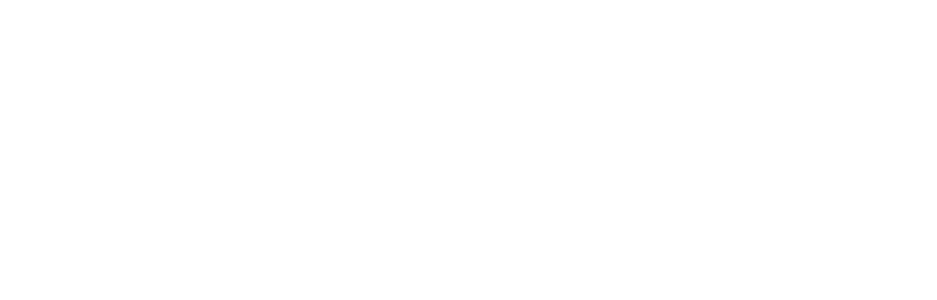
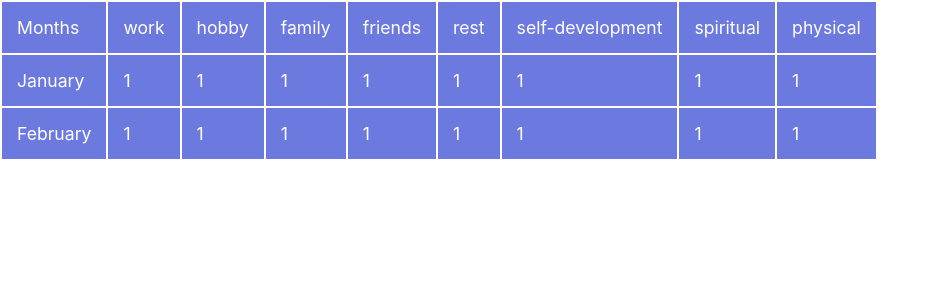
Before and after one commit to RinatMiniy/Circle-of-Life, a React (Create React App) app: page / in a window 1280 px wide. Shown: the top 300 px of the page, without its empty margins (0-937 px from the left). Built offline with nearby package versions, Linux system fonts and the light colour scheme; data requests are answered from the project's data file.

Commit message:
feat: add Table-component

```diff
--- a/db.json
+++ b/db.json
@@ -1,30 +1,32 @@
 {
   "data":[
       {
-        "month":"January",
-          "spheres":{
-            "Hobby": 1,
-            "Work": 1,
-            "Family": 1,
-            "Friends": 1,
-            "Rest": 1,
-            "Self-development": 1,
-            "Spiritual": 1,
-            "Physical": 1
-          }
+        "monthName":"January",
+        "spheres":{
+          "hobby": 1,
+          "work": 1,
+          "family": 1,
+          "friends": 1,
+          "rest": 1,
+          "selfDevelopment": 1,
+          "spiritual": 1,
+          "physical": 1
+        },
+        "id": 1
       },
       {
-        "month":"February",
-          "spheres":{
-            "Hobby": 1,
-            "Work": 1,
-            "Family": 1,
-            "Friends": 1,
-            "Rest": 1,
-            "Self-development": 1,
-            "Spiritual": 1,
-            "Physical": 1
-          }
+        "monthName":"February",
+        "spheres":{
+          "hobby": 1,
+          "work": 1,
+          "family": 1,
+          "friends": 1,
+          "rest": 1,
+          "selfDevelopment": 1,
+          "spiritual": 1,
+          "physical": 1
+        },
+        "id": 2
       }
   ]
 }
--- a/src/App.js
+++ b/src/App.js
@@ -1,5 +1,6 @@
 import { useEffect } from "react";
 import { useDispatch } from "react-redux";
+import Table from "./components/Table";
 import { fetchMonthsData } from "./store/monthsDataSlice";
 
 function App() {
@@ -10,6 +11,7 @@
   }, [])
   return (
     <div className="App">
+      <Table/>
     </div>
   );
 }
--- /dev/null
+++ b/src/components/Table.js
@@ -0,0 +1,71 @@
+import { useSelector } from "react-redux"
+
+const config = [
+  {
+    label: 'Months',
+    render: (data) => data.monthName,
+  },
+  {
+    label: 'work',
+    render: (data) => data.spheres.work,
+  },
+  {
+    label: 'hobby',
+    render: (data) => data.spheres.hobby,
+  },
+  {
+    label: 'family',
+    render: (data) => data.spheres.family,
+  },
+  {
+    label: 'friends',
+    render: (data) => data.spheres.friends,
+  },
+  {
+    label: 'rest',
+    render: (data) => data.spheres.rest,
+  },
+  {
+    label: 'self-development',
+    render: (data) => data.spheres.selfDevelopment,
+  },
+  {
+    label: 'spiritual',
+    render: (data) => data.spheres.spiritual,
+  },
+  {
+    label: 'physical',
+    render: (data) => data.spheres.physical,
+  },
+]
+
+function Table() {
+  const dataStore = useSelector((state) => state.monthsData)
+
+  return(
+    <table>
+    <thead>
+      <tr>
+        {config.map((headerData)=> {
+          return <th  key = {headerData.id} >{headerData.label}</th>
+        })}
+      </tr>
+    </thead>
+    <tbody>
+       {
+        dataStore.map((month) =>
+          <tr>
+            {
+              config.map((cellData) =>
+                <th>{cellData.render(month)}</th>
+              )
+            }
+          </tr>
+        )
+       }
+    </tbody>
+  </table>
+  )
+}
+
+export default Table
--- a/src/index.css
+++ b/src/index.css
@@ -11,3 +11,35 @@
   font-family: source-code-pro, Menlo, Monaco, Consolas, 'Courier New',
     monospace;
 }
+
+th,
+td {
+  padding: 15px;
+  overflow: hidden;
+  text-overflow: ellipsis;
+  white-space: nowrap;
+}
+
+th {
+  position: sticky;
+  top: 0;
+  background: #6c7ae0;
+  text-align: left;
+  font-weight: normal;
+  font-size: 1.1rem;
+  color: white;
+}
+
+th:last-child {
+  border: 0;
+}
+
+td {
+  padding-top: 10px;
+  padding-bottom: 10px;
+  color: #808080;
+}
+
+tr:nth-child(even) td {
+  background: #f8f6ff;
+}
--- a/src/index.js
+++ b/src/index.js
@@ -8,9 +8,7 @@
 const root = ReactDOM.createRoot(document.getElementById('root'));
 root.render(
   <Provider store = {store}>
-    <React.StrictMode>
       <App />
-    </React.StrictMode>
   </Provider>
 
 );
--- a/src/store/monthsDataSlice.js
+++ b/src/store/monthsDataSlice.js
@@ -3,19 +3,15 @@
 const fetchMonthsData = createAsyncThunk("monthsData/get", async () => {
   const response = await fetch(`http://localhost:3002/data`);
   const data = await response.json();
-  console.log(data, "mydata")
   return data
 })
 
 const monthsDataSlice = createSlice({
   name: "monthsData",
   initialState:[],
-  reducers:{
-
-  },
   extraReducers(builder) {
     builder.addCase(fetchMonthsData.fulfilled, (state, action) => {
-
+      state.push(...action.payload)
     });
   }
 })
--- a/src/store/store.js
+++ b/src/store/store.js
@@ -2,7 +2,7 @@
 import { monthsDataReducer } from "./monthsDataSlice";
 
 export const store = configureStore({
-  reducer:{
-    monthsData: monthsDataReducer
+  reducer: {
+    monthsData: monthsDataReducer,
   }
 })
```
